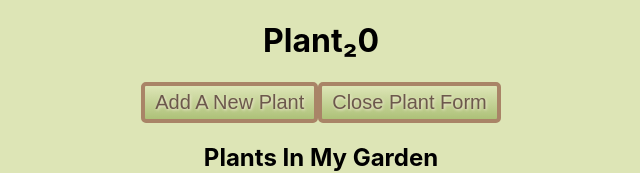
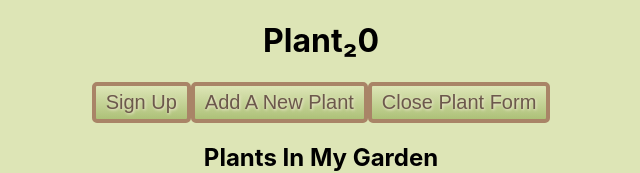
Before and after one commit to JacobDaley25/mern_app_front, a React (Create React App) app in the folder plant-watering/: page / in a window 1280 px wide. Shown: the top 173 px of the page, without its empty margins (319-959 px from the left). Built offline with nearby package versions, Linux system fonts and the light colour scheme; no server answers.

Commit message:
fixing dependencies

```diff
--- a/plant-watering/package.json
+++ b/plant-watering/package.json
@@ -5,7 +5,7 @@
   "dependencies": {
     "@fortawesome/fontawesome-svg-core": "^1.3.0",
     "@fortawesome/free-solid-svg-icons": "^6.0.0",
-    "@fortawesome/react-fontawesome": "^0.1.17",
+    "@fortawesome/react-fontawesome": "github:fortawesome/react-fontawesome",
     "@testing-library/jest-dom": "^5.16.2",
     "@testing-library/react": "^12.1.3",
     "@testing-library/user-event": "^13.5.0",
--- a/plant-watering/src/App.js
+++ b/plant-watering/src/App.js
@@ -94,6 +94,8 @@ const App = () => {
     <h1>Plant₂0</h1>
     <section>
       <h2></h2>
+      <button onClick={Register}>Sign Up</button>
+
       <button onClick={ (event) => {
         changeNewCheck(plants)}}>Add A New Plant</button>
         <button onClick={ (event) => {
```
Also changed, not shown: 1 other file (tests, documents, lock files or other folders).
